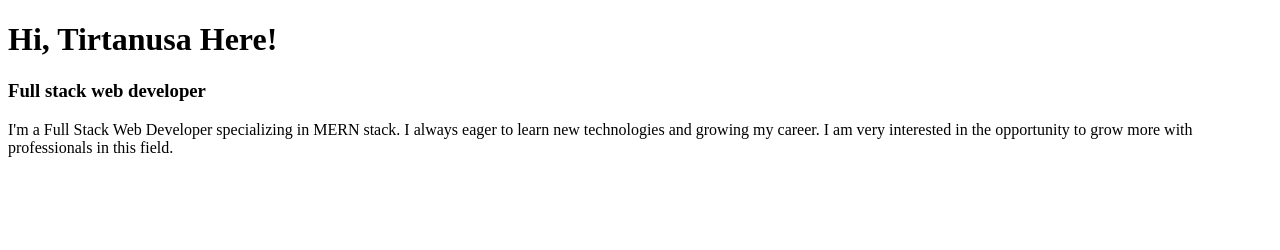
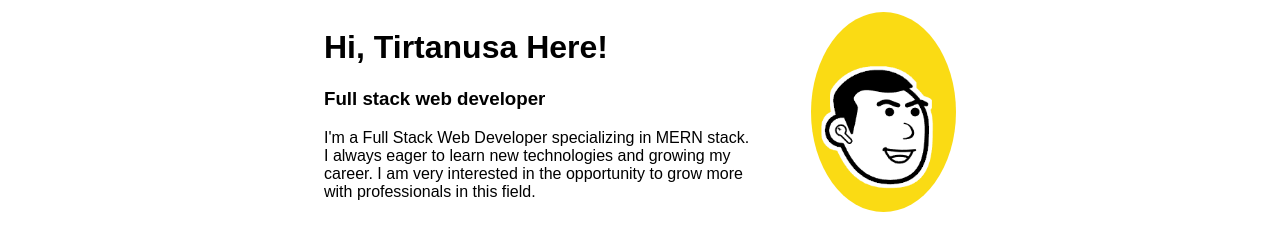
Before and after one commit to tirtanusa/Hands-On-GIT, a plain HTML site: page index.html in a window 1280 px wide. Drawn offline with Linux system fonts and the light colour scheme; a web font is replaced by a local one.

Commit message:
main/adding styling for profile desc

```diff
--- /dev/null
+++ b/index.css
@@ -0,0 +1,32 @@
+body {
+  font-family: "Funnel Display", sans-serif;
+}
+* {
+  box-sizing: border-box;
+}
+
+.profile {
+  display: flex;
+  width: 50%;
+  margin: 0 auto;
+  justify-content: center;
+  align-items: center;
+}
+
+.profile-desc {
+  margin-right: 60px;
+}
+
+.profile-pic {
+  width: 500px;
+  height: 200px;
+  border-radius: 50%;
+  overflow: hidden;
+}
+
+.profile-pic img {
+  width: 100%;
+  height: 100%;
+  object-fit: cover;
+  object-position: center;
+}
--- a/index.html
+++ b/index.html
@@ -3,10 +3,16 @@
   <head>
     <meta charset="UTF-8" />
     <meta name="viewport" content="width=device-width, initial-scale=1.0" />
+    <link rel="stylesheet" href="index.css" />
+    <link
+      href="https://fonts.googleapis.com/css2?family=Funnel+Display:wght@300..800&family=Merriweather:ital,opsz,wght@0,18..144,300..900;1,18..144,300..900&family=Poppins:ital,wght@0,100;0,200;0,300;0,400;0,500;0,600;0,700;0,800;0,900;1,100;1,200;1,300;1,400;1,500;1,600;1,700;1,800;1,900&family=Roboto:ital,wght@0,100..900;1,100..900&display=swap"
+      rel="stylesheet"
+    />
     <title>Website Portofolio Dummy</title>
   </head>
   <body>
     <div class="profile">
+      <div class="profile-desc">
         <h1>Hi, Tirtanusa Here!</h1>
         <h3>Full stack web developer</h3>
         <p>
@@ -16,5 +22,9 @@
           field.
         </p>
       </div>
+      <div class="profile-pic">
+        <img src="notion-avatar-1770540018809.png" alt="profile-avatar" />
+      </div>
+    </div>
   </body>
 </html>
```
Lines whose indentation alone changed are shown as unchanged.
